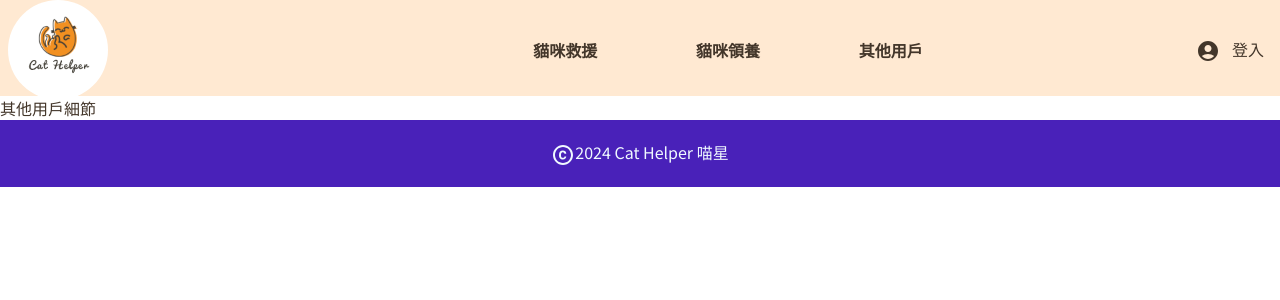
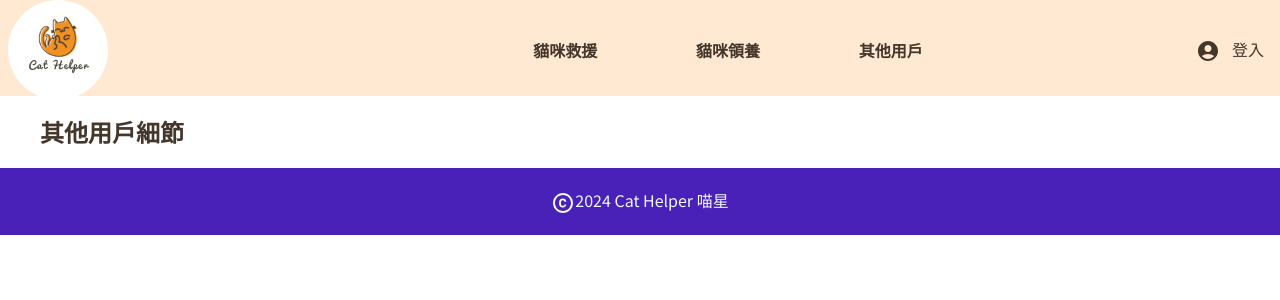
Before and after one commit to Li-Shang-tw/catRescueAdoptPlatform, a React (Vite) app: page /otherUser/1 in a window 1280 px wide. Shown: the top 300 px of the page. Built offline with nearby package versions, Linux system fonts and the light colour scheme; no server answers.

Commit message:
style: set heading size and layout

```diff
--- a/src/page/OtherUserDetail.jsx
+++ b/src/page/OtherUserDetail.jsx
@@ -18,8 +18,8 @@ export default function OtherUserDetail() {
 
   return (
     <>
-      <h2>其他用戶細節</h2>
-      <div className="w-1/2 mx-auto">
+      <h2 className="font-bold text-2xl  pt-5 px-10">其他用戶細節</h2>
+      <div className="w-2/5 mx-auto mb-5">
         <UserCard
           user={otherUser}
           style=" flex py-5 justify-around items-center"
@@ -33,8 +33,8 @@ export default function OtherUserDetail() {
         />
       )}
       {otherUser?.role === "adopter" && (
-        <div>
-          <h3>認養紀錄</h3>
+        <div style={{ backgroundColor: "#ffdb7d" }}>
+          <h3 className="font-bold text-2xl  pt-5 px-10">認養紀錄</h3>
           <OtherUserProjects
             projectList={otherUser?.petProject}
             type="pet"
```
